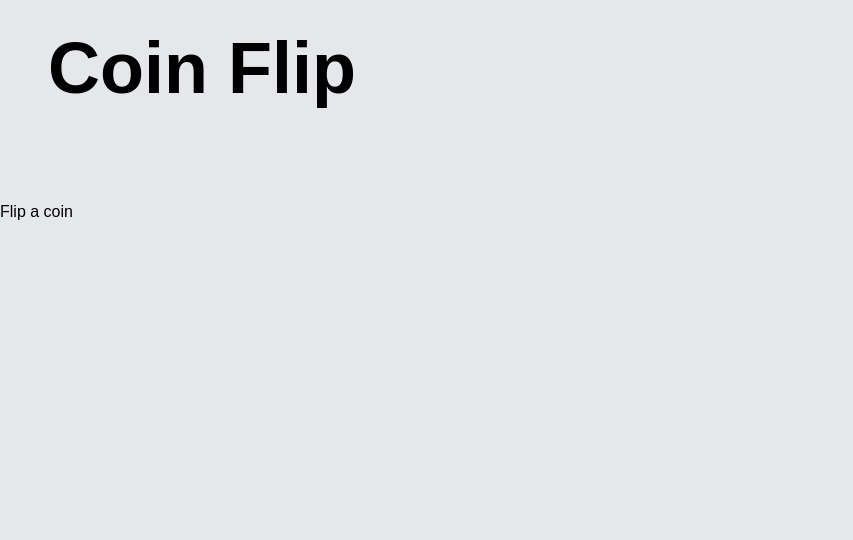
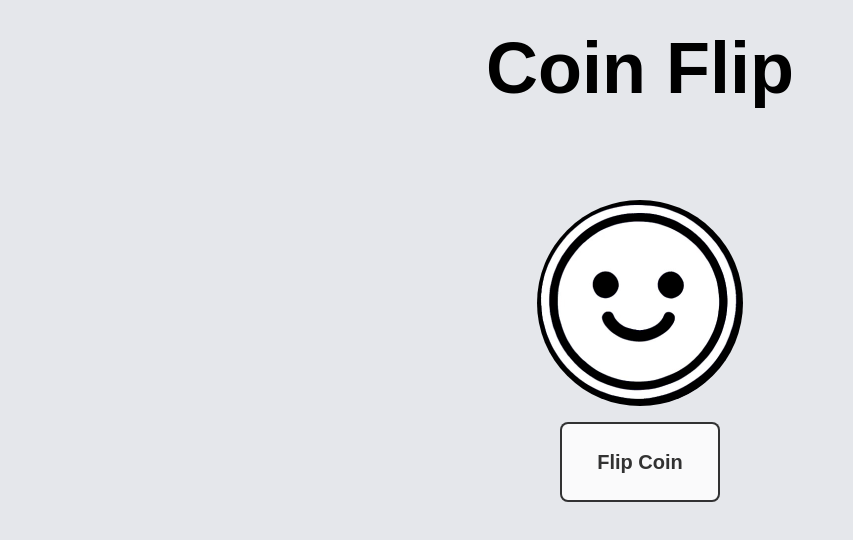
Before and after one commit to oleknap-dev/Randomizer, a Next.js app: page /coin-flip in a window 1280 px wide. Shown: the top 540 px of the page, without its empty margins (0-853 px from the left). Built offline with nearby package versions, Linux system fonts and the light colour scheme; a web font is replaced by a local one.

Commit message:
Add initial styles for Coin flip page

```diff
--- a/src/app/coin-flip/CoinFlip.js
+++ b/src/app/coin-flip/CoinFlip.js
@@ -37,10 +37,19 @@ export default function CoinFlip() {
 
   return (
     <div>
-      <div>
-        <button onClick={flipCoin}>Flip a coin</button>
+      <div className="flex flex-col justify-center items-center">
+        <img className="rounded-full mb-4" src="/images/coin/heads.png"></img>
+        {result && <p className="text-xl font-semibold mb-6">{result}</p>}
+        <button
+          className="w-40 h-20 text-xl font-semibold text-black text-opacity-80 bg-white bg-opacity-80 rounded-lg border-2 border-black border-opacity-80
+            hover:text-opacity-100 hover:bg-opacity-100 hover:scale-105 hover:border-opacity-100
+            active:bg-opacity-75 active:scale-100 active:text-opacity-75 active:border-opacity-75
+            ease-in-out transition duration-200"
+          onClick={flipCoin}
+        >
+          Flip Coin
+        </button>
       </div>
-      {result !== undefined && <h1>{result}</h1>}
     </div>
   );
 }
--- a/src/app/coin-flip/page.js
+++ b/src/app/coin-flip/page.js
@@ -2,9 +2,9 @@ import CoinFlip from "./CoinFlip";
 
 export default function Page() {
   return (
-    <div>
+    <div className="flex flex-col justify-center items-center gap-24">
       <header>
-        <h1 className="text-7xl font-bold ml-12 mt-8 mb-24">Coin Flip</h1>
+        <h1 className="text-7xl font-bold mt-8">Coin Flip</h1>
       </header>
       <CoinFlip />
     </div>
--- a/src/app/roll-dice/page.js
+++ b/src/app/roll-dice/page.js
@@ -2,7 +2,7 @@ import RollDice from "./RollDice";
 
 export default function Page() {
   return (
-    <div className="flex flex-col justify-center items-center gap-16">
+    <div className="flex flex-col justify-center items-center gap-24">
       <header>
         <h1 className="text-7xl font-bold mt-8">Roll The Dice</h1>
       </header>
```
Also changed, not shown: public/images/coin/heads.png (added), public/images/coin/tails.png (added).
